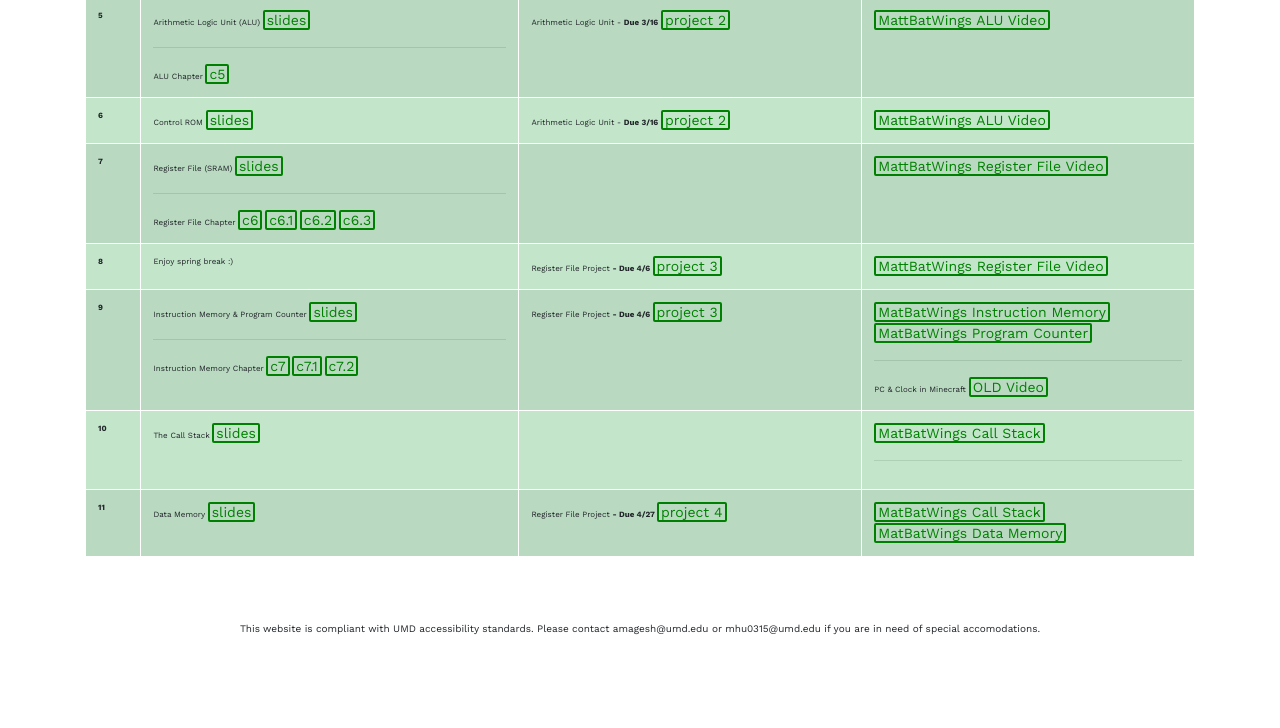
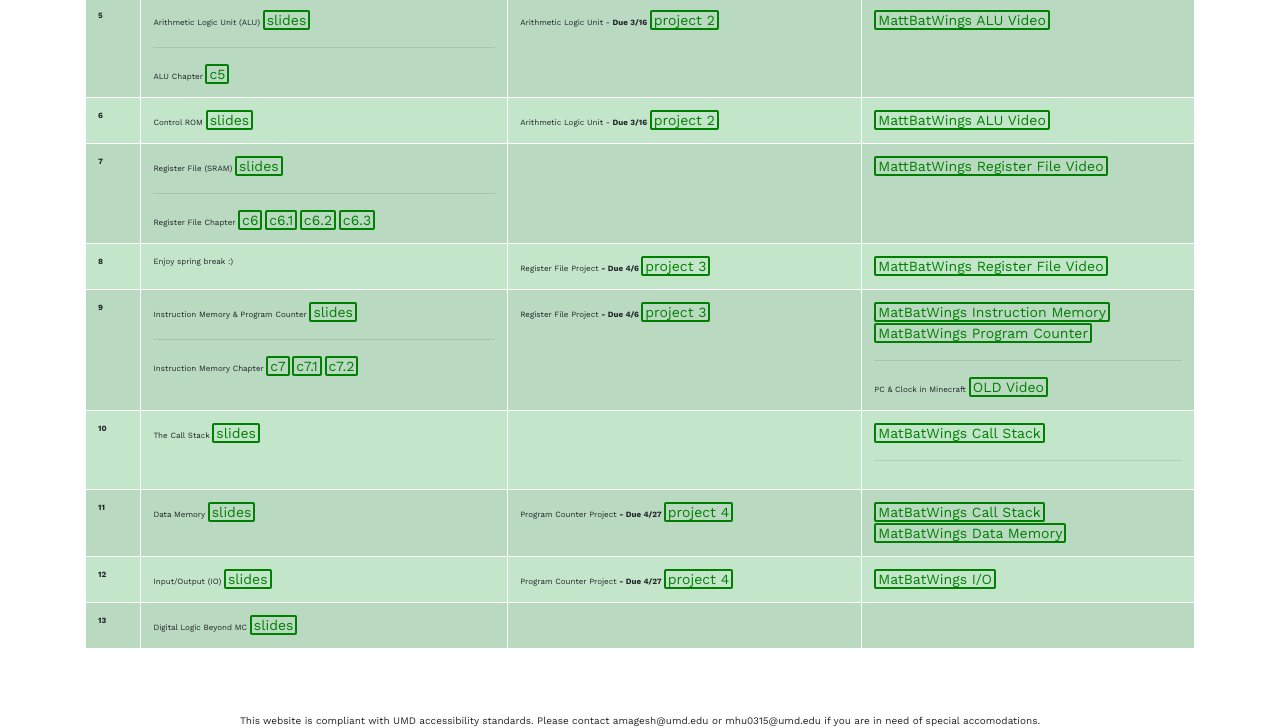
Before and after one commit to CMSC-389E/CMSC-389E.github.io, a website: page index.html in a window 1280 px wide. Shown: the part 1321-2049 px from the top of the page. Before the commit the page ends 1957 px from the top, so only its background shows below. Drawn offline with nearby package versions, Linux system fonts and the light colour scheme.

Commit message:
week 13 - 14

```diff
--- a/index.html
+++ b/index.html
@@ -345,7 +345,7 @@
                 <a target="_blank" href="https://docs.google.com/presentation/d/1jRWC0r1umZw-NFnKQv9CrqXG8qORczbwSO1QPgVoPbA/edit?usp=sharing" class="link">slides</a>
               </td>
               <td>
-                Register File Project <strong>- Due 4/27 </strong> <a target="_blank" href="https://github.com/umd-cmsc389e/spring25/tree/main/project4" class="link">project 4</a>
+                Program Counter Project <strong>- Due 4/27 </strong> <a target="_blank" href="https://github.com/umd-cmsc389e/spring25/tree/main/project4" class="link">project 4</a>
               </td>
                 <td>
                   <a target="_blank" href="https://youtu.be/XVWUCgqGwHM?si=QaUm4wIhlLreJjc8" class="link">MatBatWings Call Stack</a>
@@ -355,6 +355,36 @@
 
 
             </tr>
+
+            <tr>
+              <th scope="row">12</th>
+              <td>
+                 Input/Output (IO)
+                <a target="_blank" href="https://docs.google.com/presentation/d/1ws8PY-BfDRRUERomYZ1qkaYrPj0DgZztI2VY2VezrrU/edit?usp=sharing" class="link">slides</a>
+              </td>
+              <td>
+                Program Counter Project <strong>- Due 4/27 </strong> <a target="_blank" href="https://github.com/umd-cmsc389e/spring25/tree/main/project4" class="link">project 4</a>
+              </td>
+                <td>
+                  <a target="_blank" href="https://youtu.be/wpYU6Zvemck?si=ZQq0g9c0izx4LTAc" class="link">MatBatWings I/O</a>
+              </td>
+
+
+            </tr>
+
+            <tr>
+              <th scope="row">13</th>
+              <td>
+                 Digital Logic Beyond MC
+                <a target="_blank" href="https://docs.google.com/presentation/d/15j0fnshSptQshdpmV_mEB09M7DD6ygO5RBGDT8W8AD0/edit?usp=sharing" class="link">slides</a>
+              </td>
+              <td>
+
+              </td>
+                <td>
+
+              </td>
+
 
             </tr>
 
```
